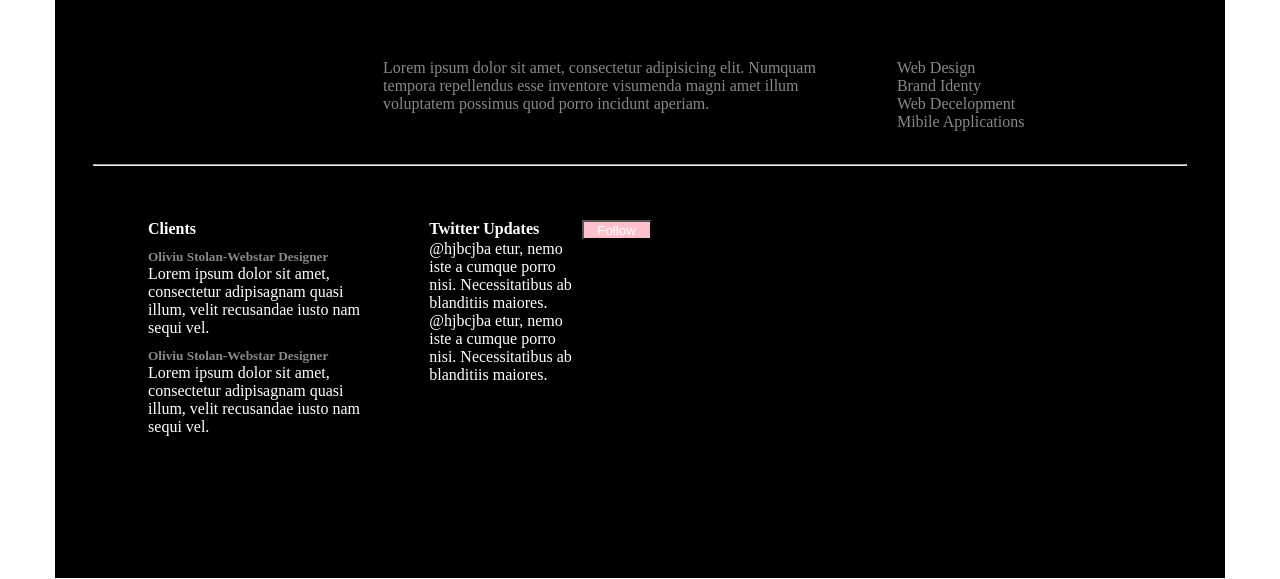
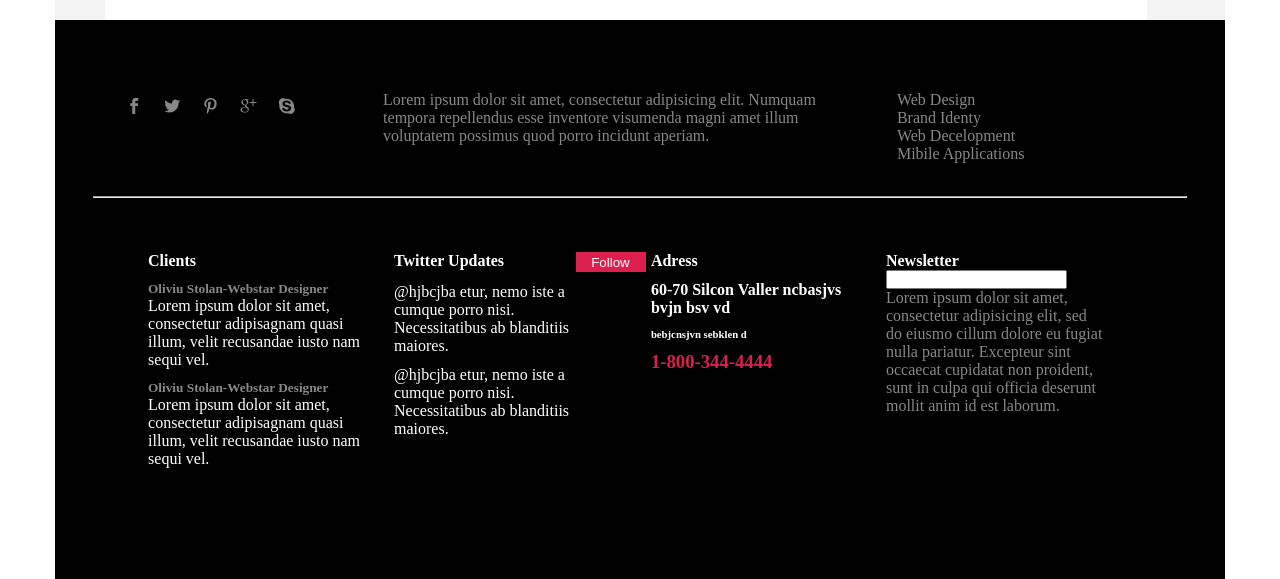
Before and after one commit to IsabelAndreazh/22_Gentleman, a plain HTML site: page index.html in a window 1280 px wide. Shown: the part 2221-2800 px from the top of the page. Drawn offline with Linux system fonts and the light colour scheme.

Commit message:
nueva version

```diff
--- a/css/main.css
+++ b/css/main.css
@@ -19,6 +19,13 @@
 .header{
 	padding: 0px 5% 3px 5%;
 }
+.house{
+	color: #DD1F4E;
+}
+.twitter{
+	width: 100px;
+	height: 300px;
+}
 button{
 	color: white;
 	background-color: gray;
@@ -36,8 +43,9 @@ button{
 }
 .follow{
 	color: white;
-	background-color: pink ;
+	background-color: #DD1F4E; ;
 	width: 70px;
 	border-radius: 0px;
 	height: 20px;
+	border:none;
 }
--- a/index.html
+++ b/index.html
@@ -25,7 +25,7 @@
          </div>
          <div class="col-6"><!--menu  -->
            <nav>
-             <a class="pr-5 text-green" href="#">House</a>
+             <a class="pr-5 house" href="#">House</a>
              <a class="pr-5 text-white" href="#">Portafolio</a>
              <a class="pr-5 text-white" href="#">Services</a>
              <a class="pr-5 text-white" href="#">Blog</a>
@@ -49,13 +49,13 @@
   </header>
   <section >
     <div class=" container bg-gray pt-5 pl-5 pr-5">
-      <div class="row bg-white pd-3"><!--latest projects  -->
+      <div class="row bg-white pd-3 text-gray"><!--latest projects  -->
         <div class="col-6">
-          <h2>LATEST PROJECTS</h2>
+          <h2 >LATEST PROJECTS</h2>
           <nav>
-             <a class="pr-5" href="#">Recent Work</a>
-             <a class="pr-5" href="#">Popular Work</a>
-             <a class="pr-5" href="#">All Work</a>
+             <a class="pr-5 text-gray" href="#"><b>Recent Work</b></a>
+             <a class="pr-5 text-gray" href="#">Popular Work</a>
+             <a class="pr-5 text-gray" href="#">All Work</a>
            </nav>
         </div>
         <div class="col-6">
@@ -105,7 +105,7 @@
       </div>
       <div class="row bg-white mt-1 pd-3 text-gray"><!-- twitter   -->
         <div class="col-2">
-          <!--logo twitter   -->
+          <img id="twitter " src="iconos/twitter.png">
         </div>
         <div class="col-10 text-gray">
           <p><b>quaerat mollitia suscipit velit, iure aperiam accusamus. Asperiores aliquid error, repudiandae voluptas ab corporis, suscipit numquam earum, <link rel="stylesheet" href="#"> quis eum iure.</b></p>
@@ -117,7 +117,18 @@
     <div class="container bg-black text-gray pd-3">
       <div class="row pd-3">
         <div class="col-3">
+          <div class="row">
+            <div class="col-12">
 
+            </div>
+          </div>
+          <div class="row">
+            <div class="col-2 social_facebook"></div>
+            <div class="col-2 social_twitter"></div>
+            <div class="col-2 social_pinterest"></div>
+            <div class="col-2 social_googleplus"></div>
+            <div class="col-2 social_skype"></div>
+          </div>
         </div>
         <div class="col-6">
           <p>Lorem ipsum dolor sit amet, consectetur adipisicing elit. Numquam tempora repellendus esse inventore visumenda magni amet illum voluptatem possimus quod porro incidunt aperiam.</p>
@@ -137,17 +148,17 @@
           <h5 class=" text-gray">Oliviu Stolan-Webstar Designer</h5>
           <p class="pb-3">Lorem ipsum dolor sit amet, consectetur adipisagnam quasi illum, velit recusandae iusto nam sequi vel.</p>
         </div>
-        <div class="col-3 pl-5"><!--Twitter Updates  -->
-          <div class="row">
+        <div class="col-3 pb-5"><!--Twitter Updates  -->
+          <div class="row pb-5">
             <div class="col-10">
               <h4>Twitter Updates</h4>
             </div>
-            <div class="col-2">
-              <button class="follow pd-0">Follow</button>
+            <div class="col-2 text-left ">
+              <button class="follow pd-0 pr-5">Follow</button>
             </div>
           </div>
           <div class="row">
-            <div class="col-12">
+            <div class="col-12 pb-5">
               <p>@hjbcjba  etur, nemo iste a cumque porro nisi. Necessitatibus ab blanditiis maiores.</p>
             </div>
           </div>
@@ -157,8 +168,21 @@
             </div>
           </div>
         </div>
+        <div class="col-3 pb-5"><!-- address -->
+          <h4 class="pl-5 pb-5">Adress</h4>
+          <h4 class="pl-5 pb-5">60-70 Silcon Valler ncbasjvs bvjn bsv  vd</h4>
+          <h6 class="pb-5 pl-5">bebjcnsjvn sebklen d</h6>
+          <h3 class="house pl-5">1-800-344-4444</h3>
+        </div>
+        <div class="col-3">
+          <h4>Newsletter</h4>
+          <input class="send" type="text" name="you email   SEND">
+          <p class="text-gray">Lorem ipsum dolor sit amet, consectetur adipisicing elit, sed do eiusmo
+          cillum dolore eu fugiat nulla pariatur. Excepteur sint occaecat cupidatat non
+          proident, sunt in culpa qui officia deserunt mollit anim id est laborum.</p>
+        </div>
       </div>
-    </div>
+    </div><!-- cierra container -->
   </footer>
 </body>
 </html>
```
Also changed, not shown: iconos/twitter.png (added).
